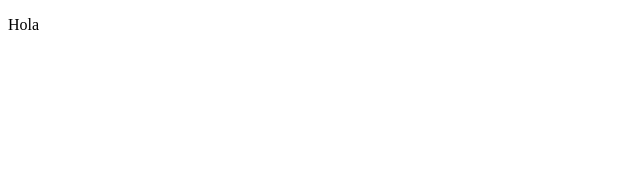
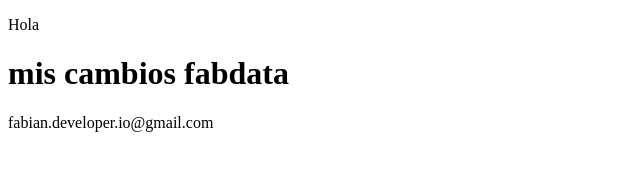
Before and after one commit to FAB-DATA-DEV/colab, a plain HTML site: page index.html in a window 1280 px wide. Shown: the whole page, without its empty margins (0-640 px from the left). Drawn offline with Linux system fonts and the light colour scheme.

Commit message:
cambio de FABIANDATA

```diff
--- a/index.html
+++ b/index.html
@@ -9,7 +9,8 @@
 
 
     <p>Hola</p>
-
+    <h1>mis cambios fabdata</h1>
+    <p>fabian.developer.io@gmail.com</p>
     <script type="text/javascript" src="app.js"></script>
 </body>
 </html>
```
